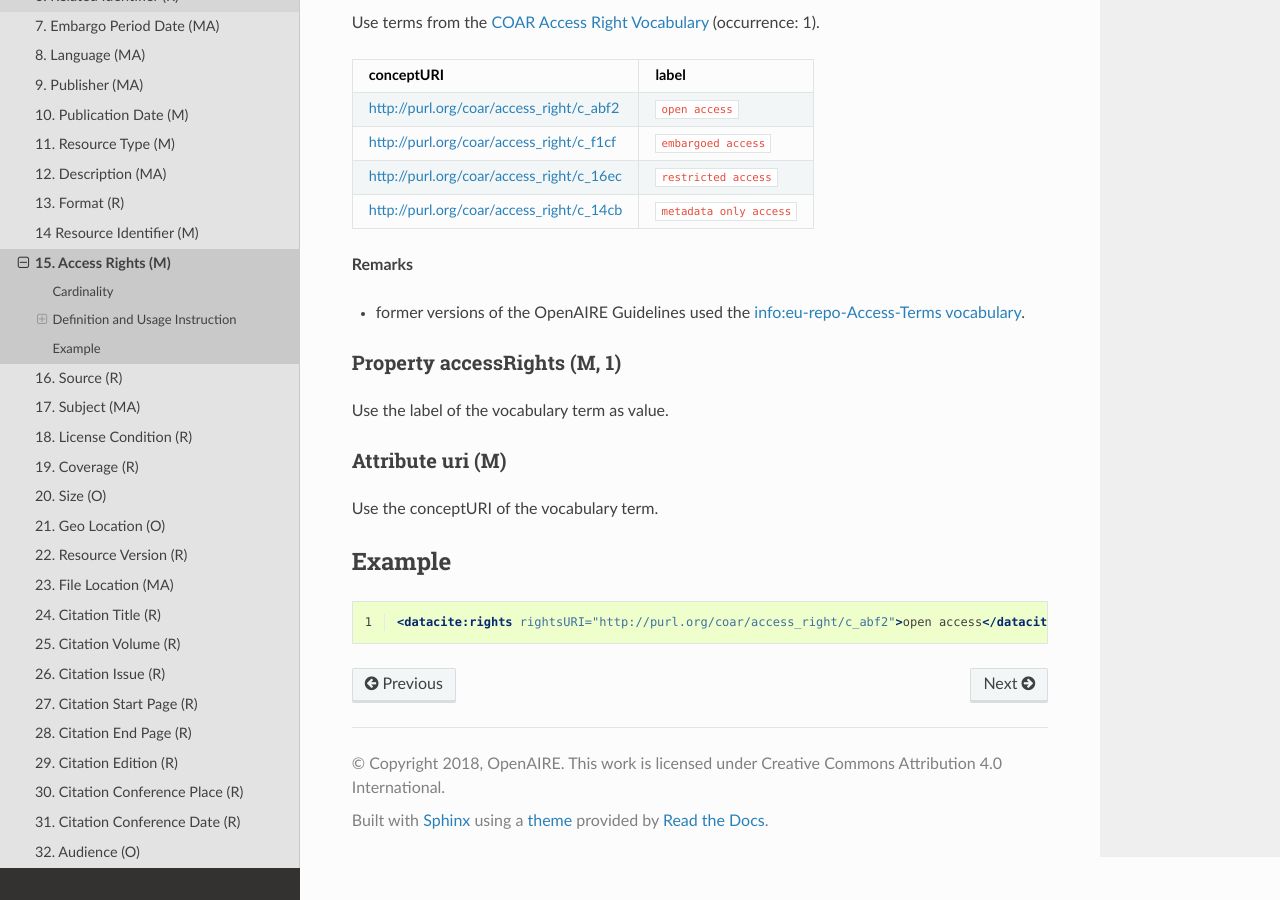
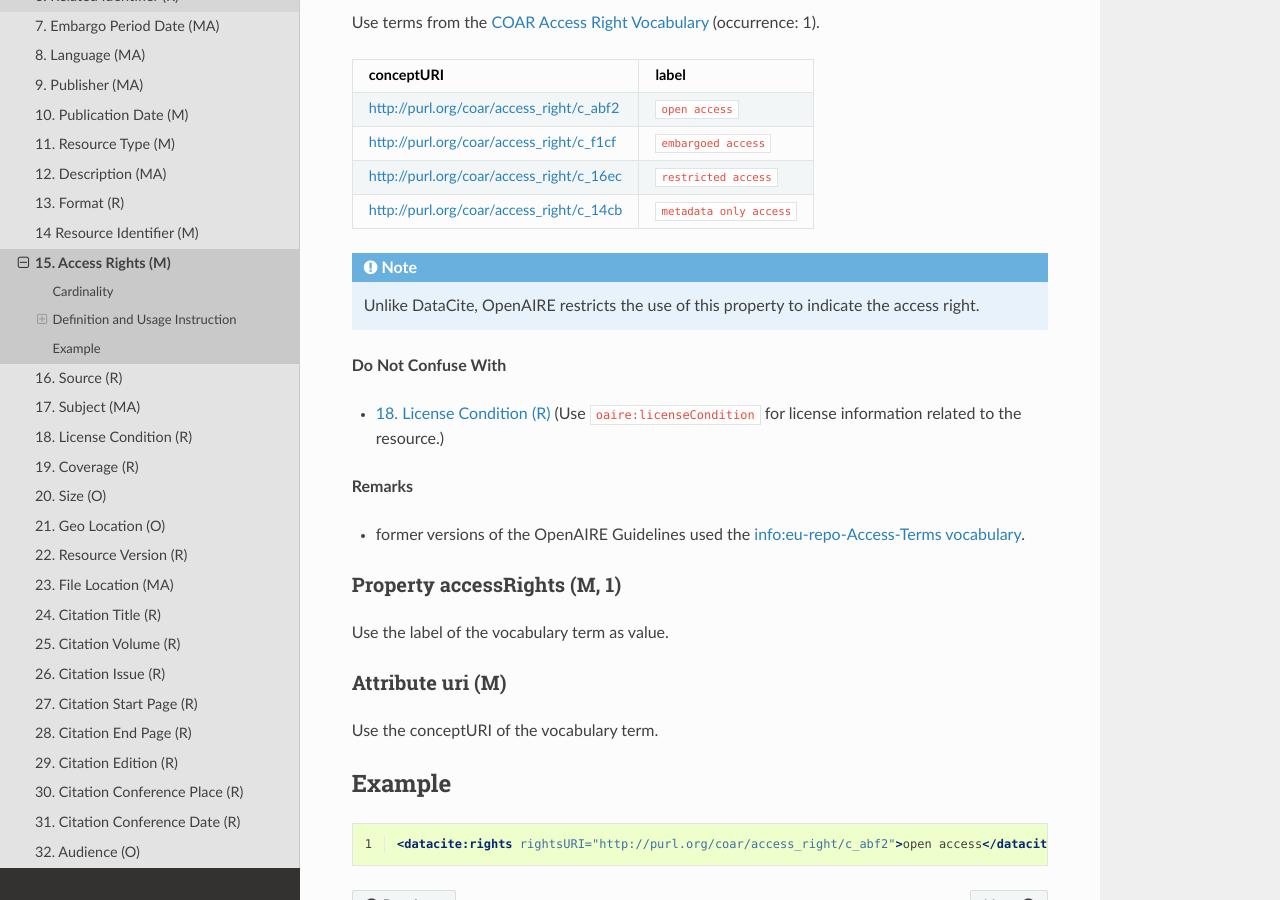
Before and after one commit to openaire/guidelines-literature-repositories, a Sphinx documentation site: the page built from docs/field_accessrights.rst, in a window 1280 px wide and 900 px high, scrolled down 550 px. Built offline with Sphinx 7.4.7 and the Read the Docs theme 2.0.0, drawn with Linux system fonts in a browser that asks for light colours; a script that is not in the unit is left out.

Commit message:
update documentation with a note on the use of this property in OpenAIRE

```diff
--- a/docs/field_accessrights.rst
+++ b/docs/field_accessrights.rst
@@ -31,6 +31,13 @@ http://purl.org/coar/access_right/c_16ec ``restricted access``
 http://purl.org/coar/access_right/c_14cb ``metadata only access``
 ======================================== ========================
 
+.. note::
+   Unlike DataCite, OpenAIRE restricts the use of this property to indicate the access right.
+
+**Do Not Confuse With**
+
+* :ref:`aire:licenseCondition` (Use ``oaire:licenseCondition`` for license information related to the resource.)
+
 **Remarks**
 
 * former versions of the OpenAIRE Guidelines used the `info:eu-repo-Access-Terms vocabulary <https://wiki.surfnet.nl/display/standards/info-eu-repo/#info-eu-repo-AccessRights>`_.
```
